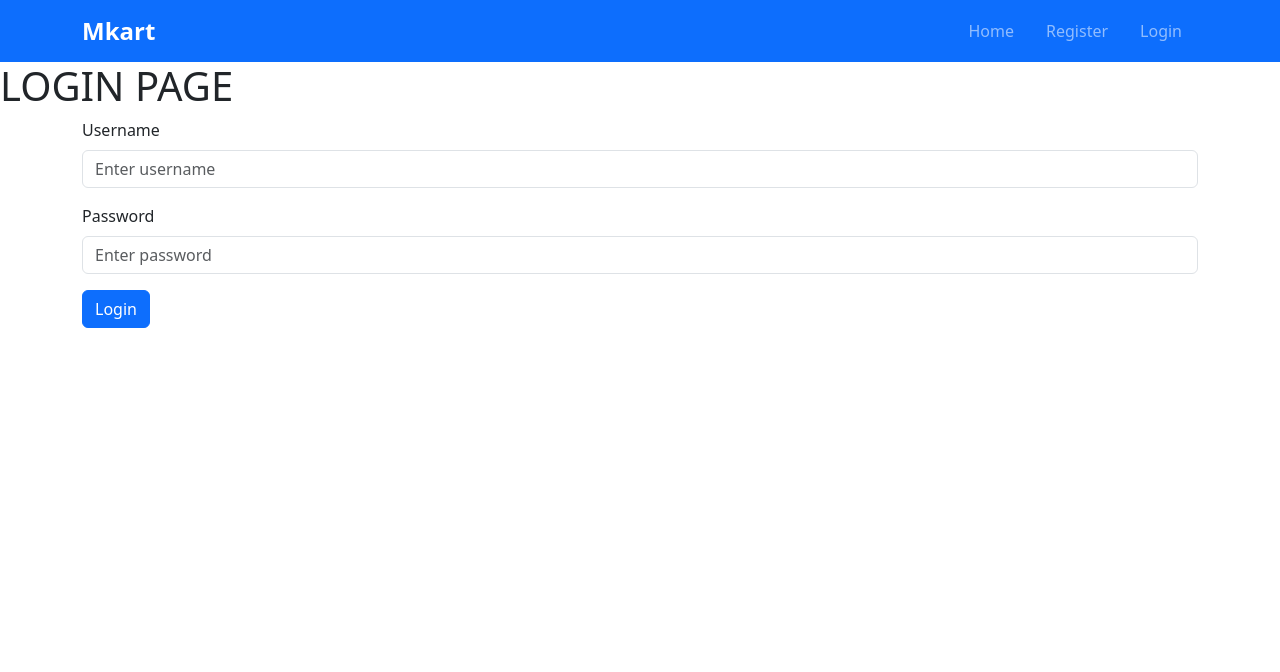
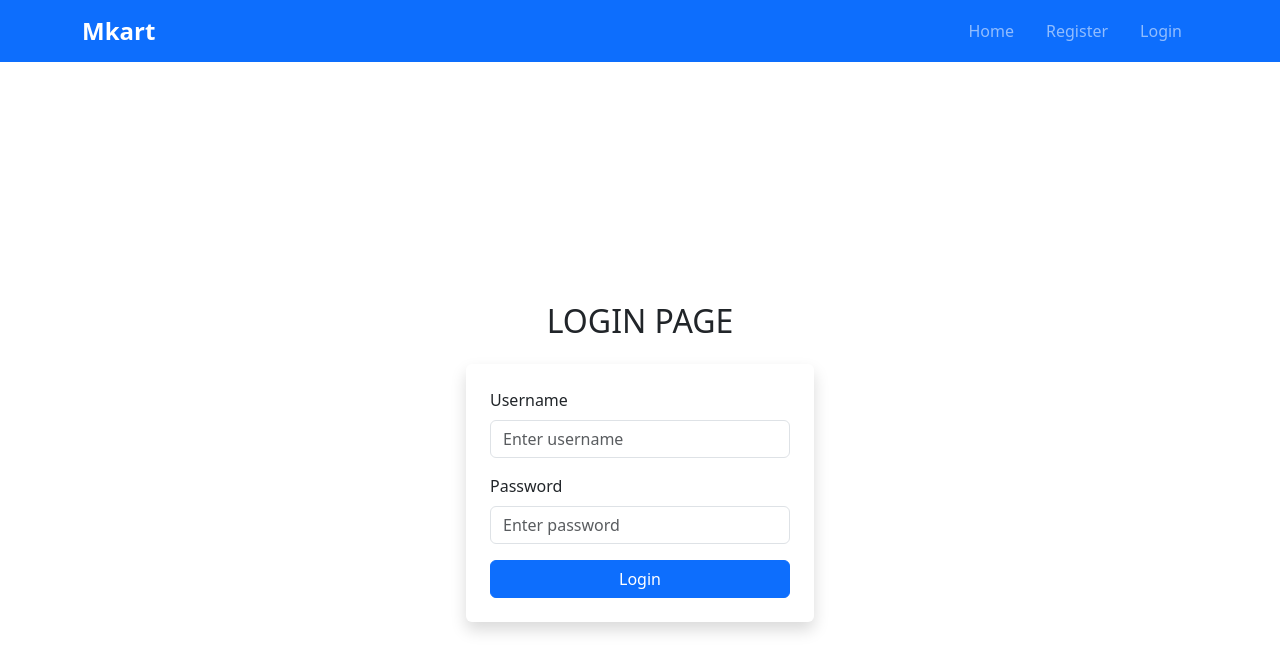
Before and after one commit to amaljohnzn/mkart, a React (Vite) app in the folder Client/: page /login in a window 1280 px wide. Shown: the top 672 px of the page. Built offline with nearby package versions, Linux system fonts and the light colour scheme; no server answers.

Commit message:
resoponsive

```diff
--- a/Client/src/components/Login.jsx
+++ b/Client/src/components/Login.jsx
@@ -1,7 +1,7 @@
 import React, { useState } from "react";
 import { useNavigate } from "react-router-dom";
 import axios from "axios";
-import { Container, Alert, Form, Button } from "react-bootstrap";
+import { Container, Alert, Form, Button, Row, Col } from "react-bootstrap";
 
 function Login({ setUserRole }) {
   const [username, setUsername] = useState("");
@@ -35,52 +35,50 @@ function Login({ setUserRole }) {
         navigate("/");
         window.location.reload();
       }, 2000);
-
     } catch (err) {
       setError(err.response?.data?.message || "Login failed. Try again.");
     }
   };
 
   return (
-    <>
-      <div>
-        <h1>LOGIN PAGE</h1>
-      </div>
-      <div>
-        {error && <Alert variant="danger">{error}</Alert>}
-        {success && <Alert variant="success">{success}</Alert>}
-        <Container>
-          <Form noValidate onSubmit={handleSubmit}>
-            {/* Username Field */}
-            <Form.Group className="mb-3" controlId="formUsername">
+    <Container className="d-flex justify-content-center align-items-center vh-100">
+      <Row className="w-100">
+        <Col xs={12} sm={8} md={6} lg={4} className="mx-auto">
+          <h2 className="text-center mb-4">LOGIN PAGE</h2>
+
+          {error && <Alert variant="danger">{error}</Alert>}
+          {success && <Alert variant="success">{success}</Alert>}
+
+          <Form noValidate onSubmit={handleSubmit} className="p-4 shadow rounded">
+            <Form.Group className="mb-3">
               <Form.Label>Username</Form.Label>
               <Form.Control
                 type="text"
                 placeholder="Enter username"
                 value={username}
                 onChange={(e) => setUsername(e.target.value)}
+                required
               />
             </Form.Group>
 
-            {/* Password Field */}
-            <Form.Group className="mb-3" controlId="formPassword">
+            <Form.Group className="mb-3">
               <Form.Label>Password</Form.Label>
               <Form.Control
                 type="password"
                 placeholder="Enter password"
                 value={password}
                 onChange={(e) => setPassword(e.target.value)}
+                required
               />
             </Form.Group>
 
-            {/* Submit Button */}
-            <Button variant="primary" type="submit">
+            <Button variant="primary" type="submit" className="w-100">
               Login
             </Button>
           </Form>
-        </Container>
-      </div>
-    </>
+        </Col>
+      </Row>
+    </Container>
   );
 }
 
```
